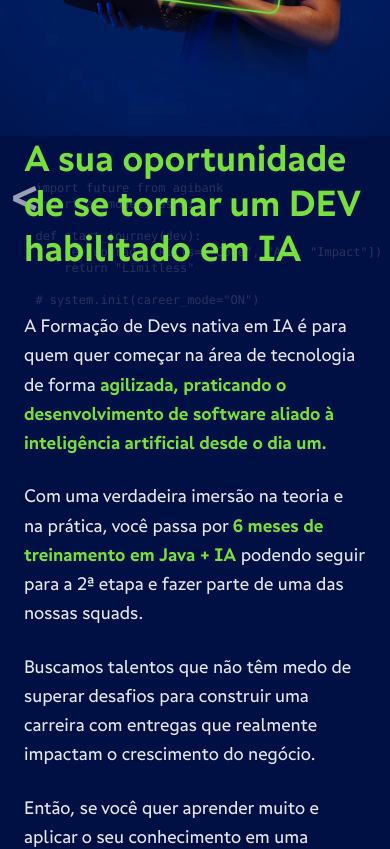
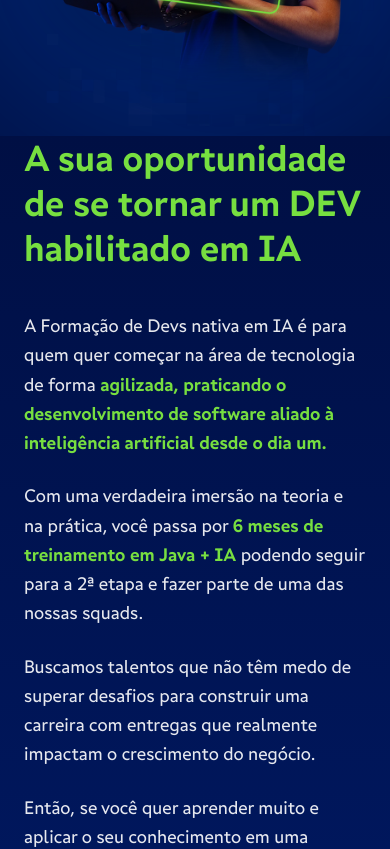
Before and after one commit to Uriel3coletivo/formacao-devs-ia, a Next.js app: page / in a window 390 px wide. Shown: the part 660-1509 px from the top of the page. Built offline with nearby package versions, Linux system fonts and the light colour scheme.

Commit message:
Update Oportunidade.jsx

```diff
--- a/src/components/Oportunidade.jsx
+++ b/src/components/Oportunidade.jsx
@@ -3,18 +3,18 @@ import { motion } from 'framer-motion'
 
 export default function Oportunidade() {
   return (
-    <section id="programa" className="relative bg-[#000f44] pt-0 pb-32 overflow-hidden -mt-12 z-20">
+    <section id="programa" className="relative bg-gradient-to-b from-[#000f44] to-[#001a66] pt-0 pb-32 overflow-hidden -mt-12 z-20">
 
       {/* CAMADA 1: Efeito Pixels */}
       <div className="absolute top-0 right-0 w-full md:w-1/2 h-full z-0 pointer-events-none flex justify-end items-start opacity-70 transform rotate-180">
         <img src="/images/Pixels.png" alt="Pixels Decorativos" className="object-contain max-h-full" />
       </div>
 
-      {/* CAMADA 2: Código Flutuante Background (Agora 100% fluido) */}
+      {/* CAMADA 2: Código Flutuante Background - OCULTO NO MOBILE */}
       <motion.div
         animate={{ y: [-15, 15, -15] }}
         transition={{ repeat: Infinity, duration: 8, ease: "linear" }}
-        className="absolute top-[5%] right-[2%] lg:right-[4%] text-white font-mono text-xs md:text-sm whitespace-pre select-none pointer-events-none z-10 opacity-15"
+        className="hidden lg:block absolute top-[5%] right-[2%] lg:right-[4%] text-white font-mono text-xs md:text-sm whitespace-pre select-none pointer-events-none z-10 opacity-15"
       >
 {`import future from agibank
 import ai_models as ai
@@ -26,11 +26,11 @@ def start_journey(dev):
 # system.init(career_mode="ON")`}
       </motion.div>
 
-      {/* Símbolo < (Branco) */}
+      {/* Símbolo < (Branco) - OCULTO NO MOBILE */}
       <motion.div
         animate={{ y: [-20, 20, -20] }}
         transition={{ repeat: Infinity, duration: 6, ease: "linear" }}
-        className="absolute top-10 left-[2%] text-white text-6xl md:text-8xl font-light select-none pointer-events-none z-10 opacity-60"
+        className="hidden lg:block absolute top-10 left-[2%] text-white text-6xl md:text-8xl font-light select-none pointer-events-none z-10 opacity-60"
       >
         &lt;
       </motion.div>
@@ -44,7 +44,7 @@ def start_journey(dev):
         /&gt;
       </motion.div>
 
-      <div className="container-custom relative z-20">
+      <div className="container-custom relative z-20 pt-16 lg:pt-0">
         <motion.div
           initial={{ opacity: 0, y: 40 }}
           whileInView={{ opacity: 1, y: 0 }}
```
